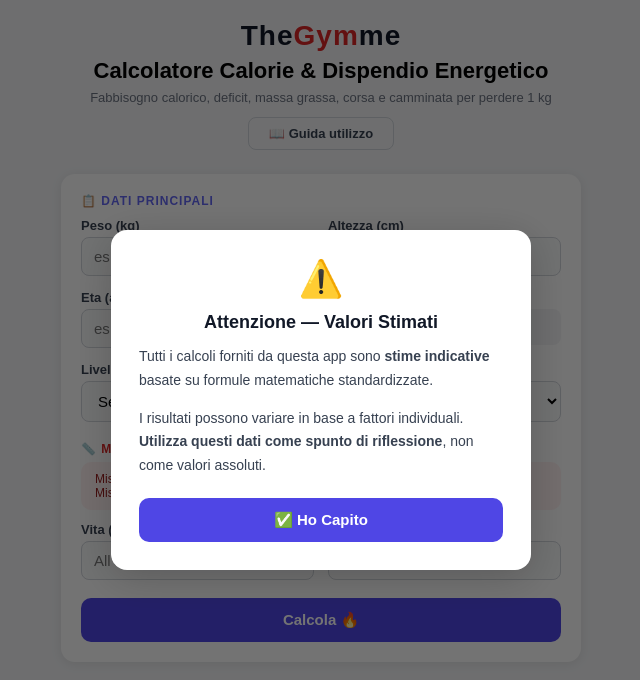
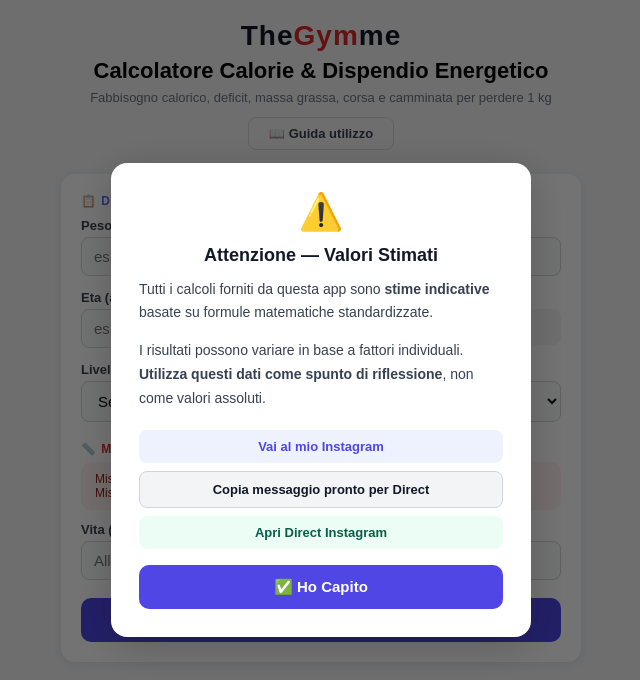
Before and after one commit to michelegimmelli-lgtm/TheGymme, a React (Create React App) app: page / in a window 1280 px wide. Shown: the top 680 px of the page, without its empty margins (319-959 px from the left). Built offline with nearby package versions, Linux system fonts and the light colour scheme.

Commit message:
insta_message

```diff
--- a/src/App.js
+++ b/src/App.js
@@ -4,6 +4,10 @@ import { TIPS } from "./tips";
 const KG_TO_KCAL = 7700;
 const STORAGE_KEY = "thegymme:app-state:v1";
 const STORAGE_VERSION = 1;
+const INSTAGRAM_USERNAME = "tuo_username";
+const INSTAGRAM_URL = `https://www.instagram.com/${INSTAGRAM_USERNAME}/`;
+const INSTAGRAM_DIRECT_URL = `https://ig.me/m/${INSTAGRAM_USERNAME}`;
+const DIRECT_MESSAGE_TEMPLATE = "Ciao! Ho usato TheGymme e vorrei una consulenza personalizzata.";
 const TABS = ["calorie", "running", "walking", "attivita"];
 const DEFAULT_FORM = { weight: "", height: "", age: "", sex: "M", activity: 0, waist: "", neck: "", hips: "" };
 
@@ -338,6 +342,15 @@ export default function App() {
     }
   }, [showDisclaimer, form, result, tab]);
 
+  const copyDirectMessage = async () => {
+    try {
+      await navigator.clipboard.writeText(DIRECT_MESSAGE_TEMPLATE);
+      window.alert("Messaggio copiato. Ora puoi incollarlo nel Direct su Instagram.");
+    } catch {
+      window.alert("Copia non riuscita. Copia manualmente questo testo:\n\n" + DIRECT_MESSAGE_TEMPLATE);
+    }
+  };
+
   const calculate = () => {
     const w = parseFloat(form.weight), h = parseFloat(form.height), a = parseInt(form.age);
     if (!w || !h || !a || w <= 0 || h <= 0 || a <= 0) return;
@@ -440,6 +453,17 @@ export default function App() {
             <p style={{ margin: "0 0 20px", fontSize: 14, color: "#374151", lineHeight: 1.7 }}>
               I risultati possono variare in base a fattori individuali. <strong>Utilizza questi dati come spunto di riflessione</strong>, non come valori assoluti.
             </p>
+            <div style={{ display: "flex", flexDirection: "column", gap: 8, marginBottom: 16 }}>
+              <a href={INSTAGRAM_URL} target="_blank" rel="noreferrer" style={{ fontSize: 13, color: "#4F46E5", textDecoration: "none", fontWeight: 700, textAlign: "center", background: "#EEF2FF", borderRadius: 8, padding: "9px 10px" }}>
+                Vai al mio Instagram
+              </a>
+              <button onClick={copyDirectMessage} style={{ width: "100%", padding: "10px 0", background: "#F3F4F6", color: "#111827", border: "1px solid #D1D5DB", borderRadius: 8, fontSize: 13, fontWeight: 700, cursor: "pointer" }}>
+                Copia messaggio pronto per Direct
+              </button>
+              <a href={INSTAGRAM_DIRECT_URL} target="_blank" rel="noreferrer" style={{ fontSize: 13, color: "#065F46", textDecoration: "none", fontWeight: 700, textAlign: "center", background: "#ECFDF5", borderRadius: 8, padding: "9px 10px" }}>
+                Apri Direct Instagram
+              </a>
+            </div>
             <button onClick={() => setShowDisclaimer(false)} style={{ width: "100%", padding: "13px 0", background: "#4F46E5", color: "#fff", border: "none", borderRadius: 10, fontSize: 15, fontWeight: 700, cursor: "pointer" }}>✅ Ho Capito</button>
           </div>
         </div>
```
Also changed, not shown: 7 other files (tests, documents, lock files or other folders).
